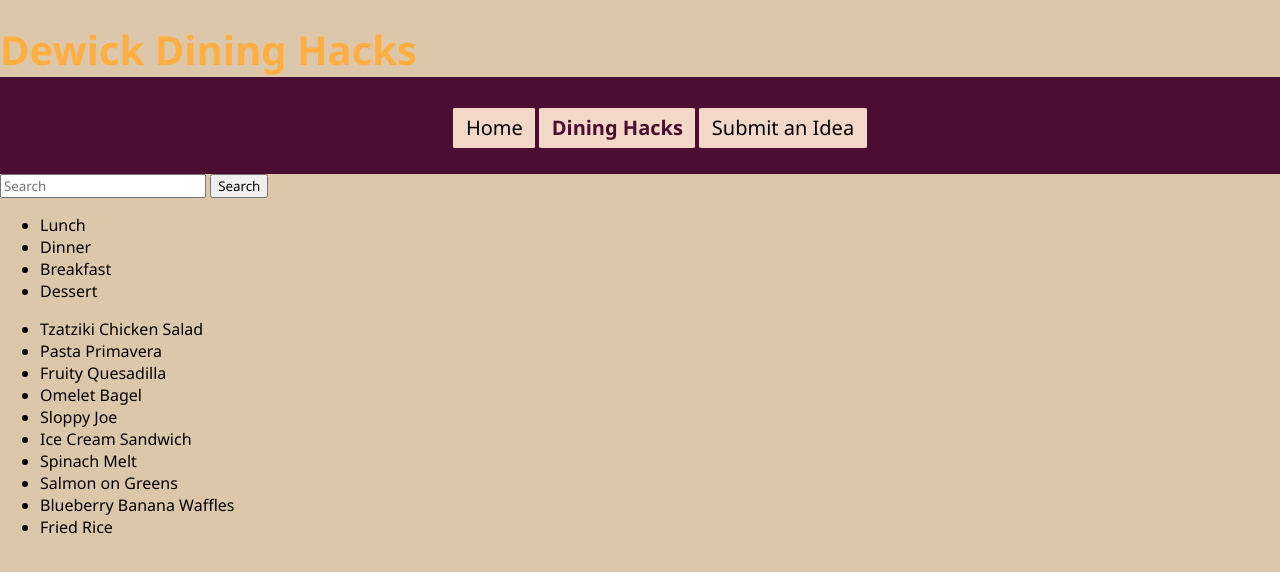
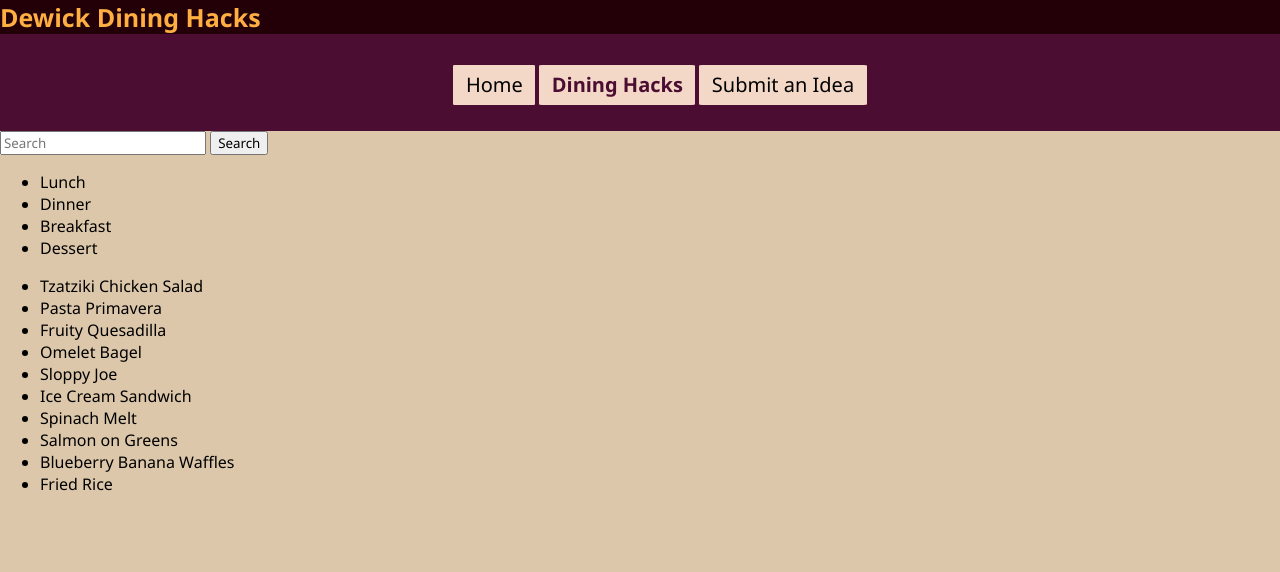
Before and after one commit to rlee5674/Dining, a plain HTML site: page select.html in a window 1280 px wide. Drawn offline with nearby package versions, Linux system fonts and the light colour scheme.

Commit message:
Update select.html

```diff
--- a/select.html
+++ b/select.html
@@ -12,8 +12,9 @@
 
   <body onload="fill_navigation();">
     <header>
-      <br>
-      <h1> Dewick Dining Hacks </h1>
+     <div id="mini-hero">
+      <h2 id="mini-hero">Dewick Dining Hacks</h2>
+    </div>
       <div id="nav-bar">
         <script type="text/javascript" style = "display: inline">
           $(document).ready(function() {
```
